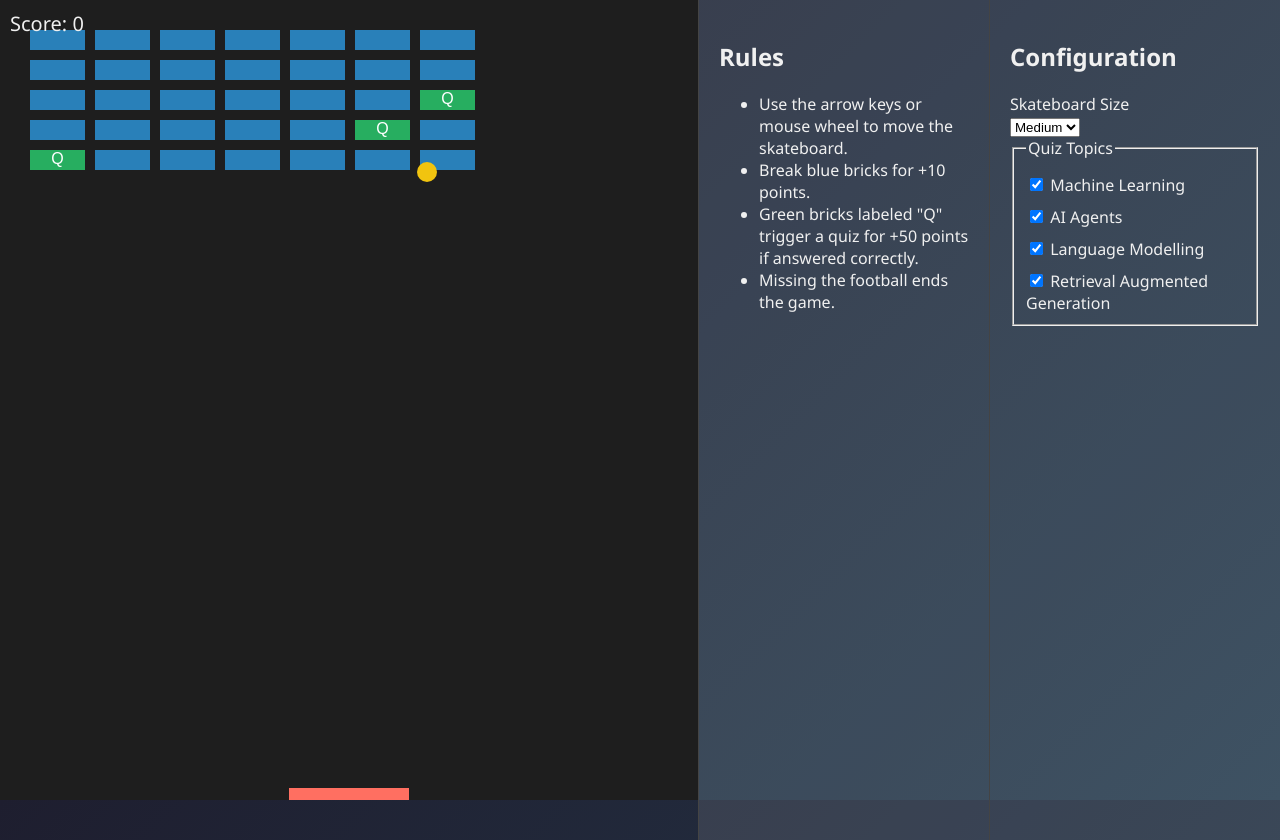
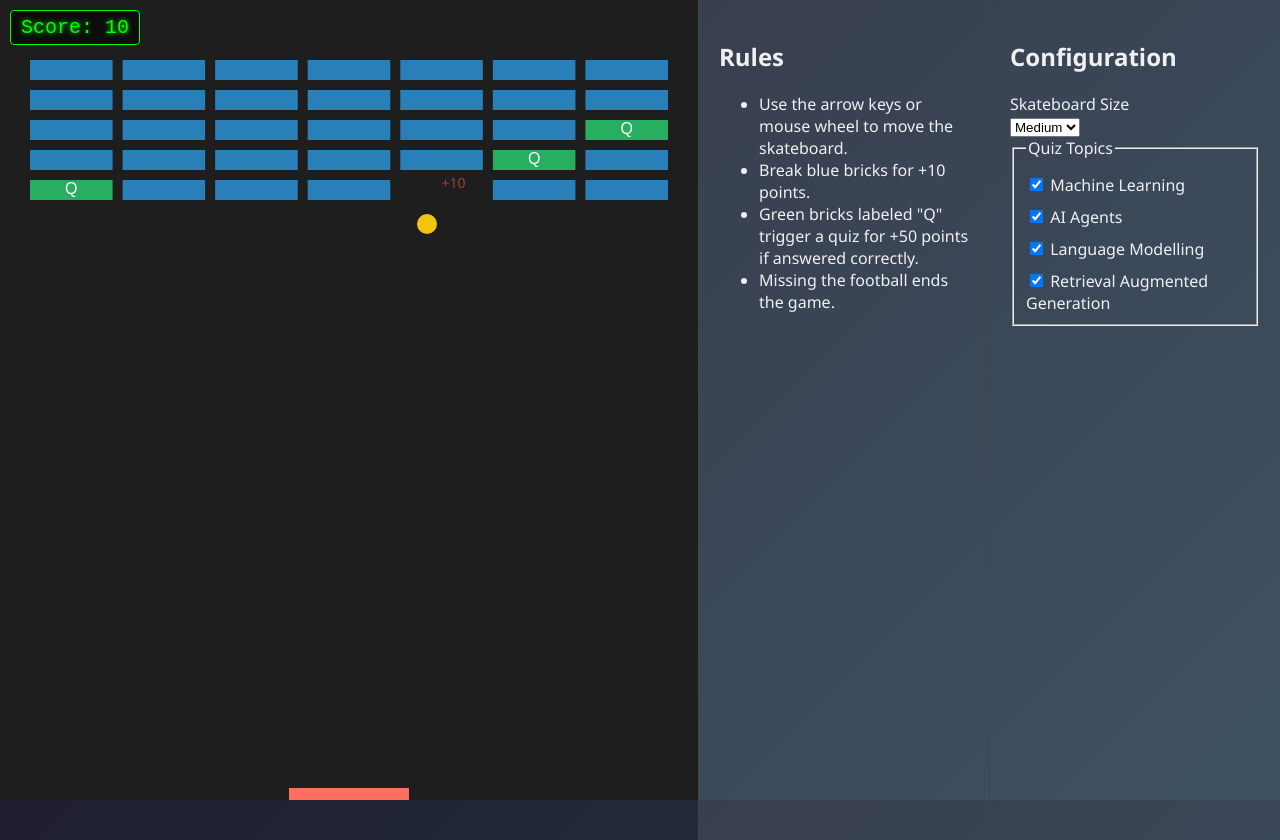
Before and after one commit to kaustubhdhole/quiz-badminton, a plain HTML site: page index.html in a window 1280 px wide. Drawn offline with Linux system fonts and the light colour scheme.

Commit message:
Spread bricks and style matrix scoreboard

```diff
--- a/script.js
+++ b/script.js
@@ -50,15 +50,23 @@ window.addEventListener('resize', () => {
   if (skateboardX > canvas.width - skateboardWidth) {
     skateboardX = canvas.width - skateboardWidth;
   }
+  updateBrickLayout();
 });
 
 const brickRowCount = 5;
 const brickColumnCount = 7;
-const brickWidth = 55;
+let brickWidth = 55;
 const brickHeight = 20;
 const brickPadding = 10;
-const brickOffsetTop = 30;
-const brickOffsetLeft = 30;
+const brickOffsetTop = 60;
+let brickOffsetLeft = 30;
+
+function updateBrickLayout() {
+  brickWidth =
+    (canvas.width - 2 * brickOffsetLeft - (brickColumnCount - 1) * brickPadding) /
+    brickColumnCount;
+}
+updateBrickLayout();
 
 let bricks = [];
 for (let c = 0; c < brickColumnCount; c++) {
--- a/style.css
+++ b/style.css
@@ -41,7 +41,13 @@ body {
   top: 10px;
   left: 10px;
   font-size: 20px;
-  color: #f0f0f0;
+  color: #00ff00;
+  font-family: 'Courier New', Courier, monospace;
+  background: rgba(0, 0, 0, 0.6);
+  padding: 5px 10px;
+  border: 1px solid #00ff00;
+  border-radius: 4px;
+  text-shadow: 0 0 5px #00ff00;
 }
 
 #points-container {
```
